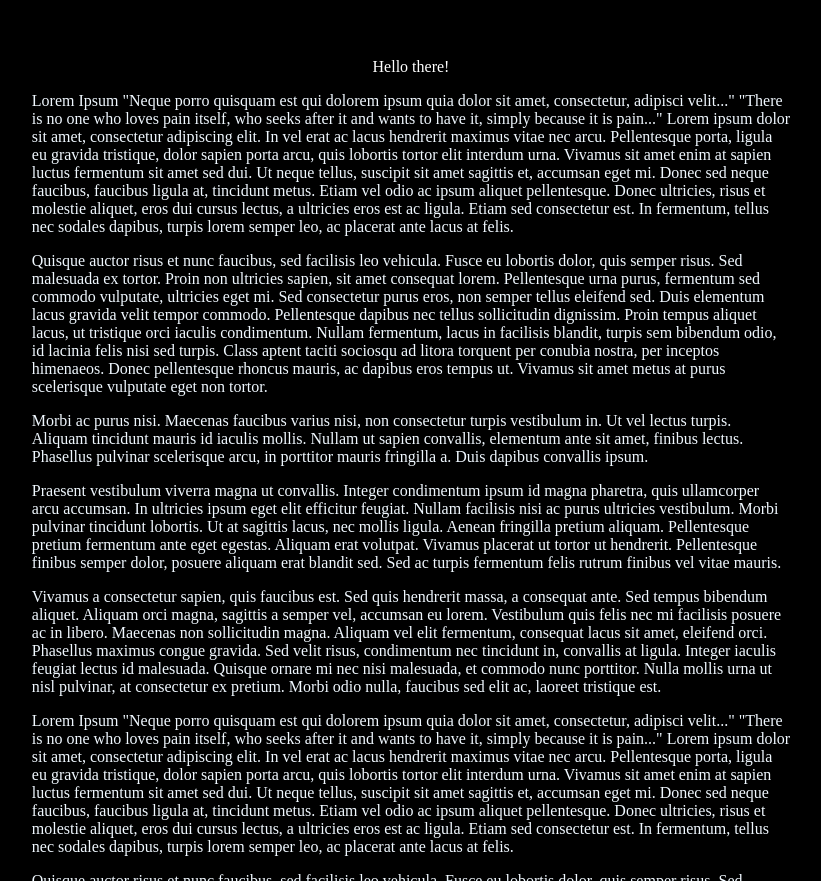
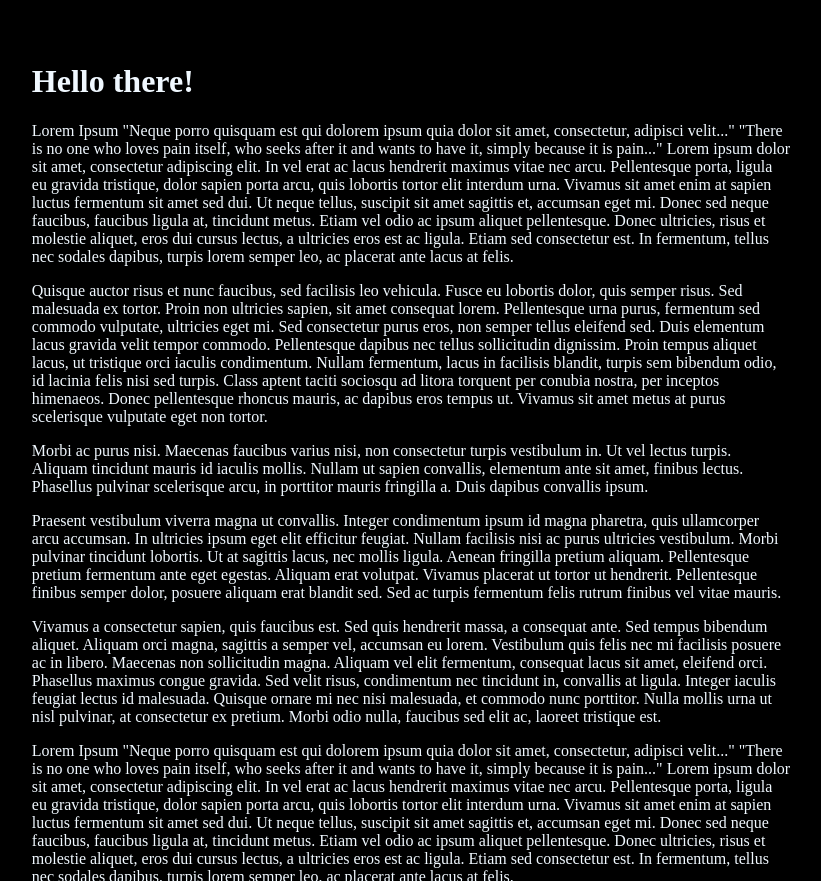
Before and after one commit to anandantony/GDC, a plain HTML site: page public/index.html in a window 1280 px wide. Shown: the part 219-1100 px from the top of the page, without its empty margins (229-1050 px from the left). Drawn offline with nearby package versions, Linux system fonts and the light colour scheme; some packages are replaced by stand-ins of ours.

Commit message:
Update index.html

```diff
--- a/public/index.html
+++ b/public/index.html
@@ -64,7 +64,9 @@
 <body>
     <div id="container1"></div>
     <div id="content">
-        <p id="Header">Hello there!</p>
+        <p id="Header">
+        <h1>Hello there!</h1>
+        </p>
         <p>Lorem Ipsum
             "Neque porro quisquam est qui dolorem ipsum quia dolor sit amet, consectetur, adipisci velit..."
             "There is no one who loves pain itself, who seeks after it and wants to have it, simply because it is
```
